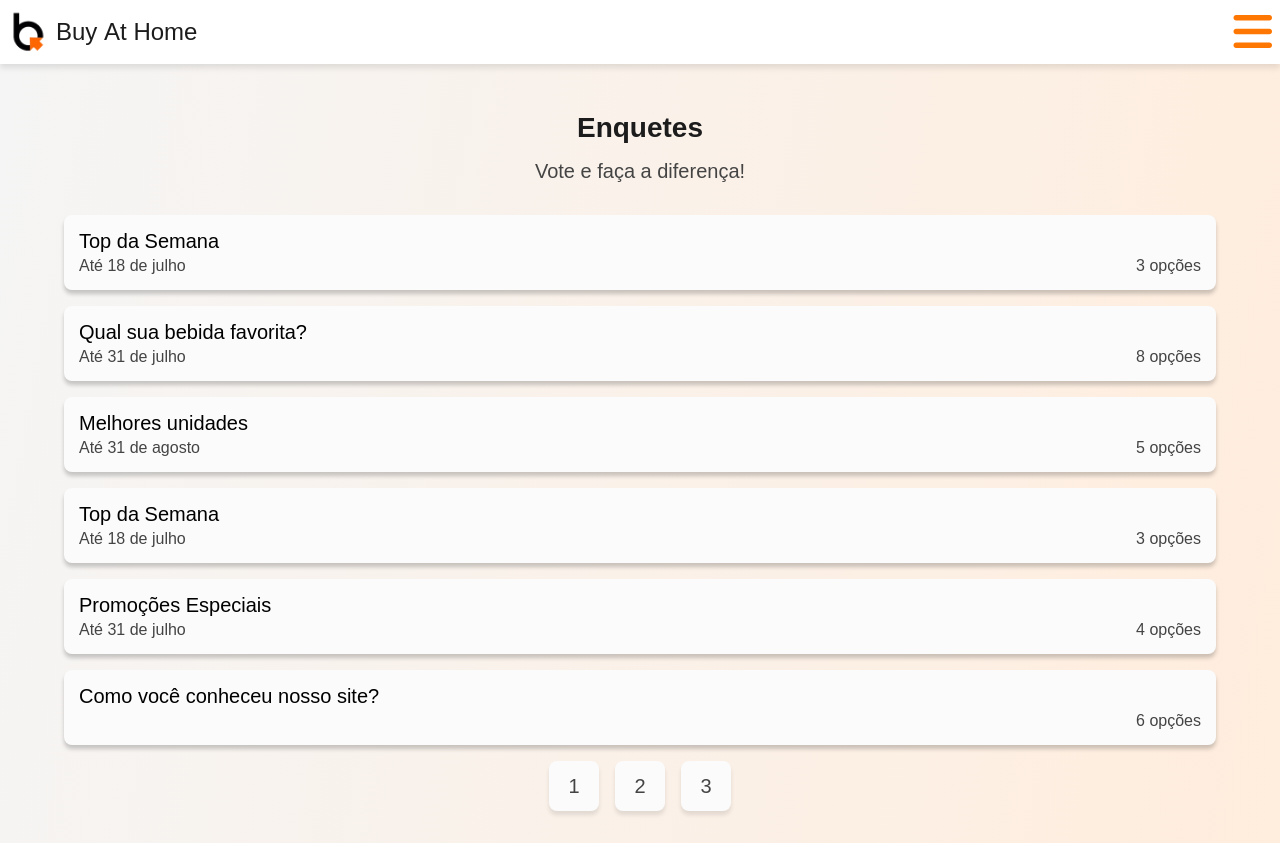
After one commit to thz006/PsyCoders, a PHP site: page /App/Views/enquetes.php in a window 1280 px wide. The commit adds this page. Run offline with PHP 8.4, Linux system fonts and the light colour scheme; some web fonts are replaced.

Commit message:
feat: feito front da tela de listar enquetes e adicionei scroll smooth no root.css

```diff
--- /dev/null
+++ b/App/Views/enquetes.php
@@ -0,0 +1,89 @@
+<?php include '../../Public/includes/header.php'; ?>
+<title>Enquetes</title>
+
+<body class="enquetes-body">
+    <!-- puxando sidebar/navbar da tela de votarProduto pois já esta pronta -->
+	<div class="votarProduto-Sidebar">
+
+		<div class="votarProduto-logo">
+			<img src="../../Public/img/logo.avif" alt="">
+			<h1>Buy <span>At</span> Home</h1>
+		</div>
+
+		<div class="votarProduto-burguer">
+			<i class="fa-solid fa-bars"></i>
+		</div>
+
+	</div>
+
+    <section class="enquetes-section">
+
+        <div class="enquetes-sectionText">
+            <h1>Enquetes</h1>
+            <p>Vote e faça a diferença!</p>
+        </div>
+
+        <div class="enquetes-container">
+
+
+            <div class="enquete-card">
+                <h1>Top da Semana</h1>
+                <div class="enquete-info">
+                    <p>Até 18 de julho</p>
+                    <p>3 opções</p>
+                </div>
+            </div>
+
+
+            <div class="enquete-card">
+                <h1>Qual sua bebida favorita?</h1>
+                <div class="enquete-info">
+                    <p>Até 31 de julho</p>
+                    <p>8 opções</p>
+                </div>
+            </div>
+
+            <div class="enquete-card">
+                <h1>Melhores unidades</h1>
+                <div class="enquete-info">
+                    <p>Até 31 de agosto</p>
+                    <p>5 opções</p>
+                </div>
+            </div>
+
+            <div class="enquete-card">
+                <h1>Top da Semana</h1>
+                <div class="enquete-info">
+                    <p>Até 18 de julho</p>
+                    <p>3 opções</p>
+                </div>
+            </div>
+
+            <div class="enquete-card">
+                <h1>Promoções Especiais</h1>
+                <div class="enquete-info">
+                    <p>Até 31 de julho</p>
+                    <p>4 opções</p>
+                </div>
+            </div>
+
+            <div class="enquete-card">
+                <h1>Como você conheceu nosso site?</h1>
+                <div class="enquete-info">
+                    <p></p>
+                    <p>6 opções</p>
+                </div>
+            </div>
+
+            <div class="enquete-pagination">
+                <button>1</button>
+                <button>2</button>
+                <button>3</button>
+            </div>
+
+        </div>
+
+    </section>
+
+
+</body>
--- /dev/null
+++ b/Public/css/enquetes.css
@@ -0,0 +1,84 @@
+.enquetes-body{
+	background: linear-gradient(280deg, #FFEDDD, #F5F5F5)
+}
+
+.enquetes-section{
+    margin-top: 7rem;
+}
+
+.enquetes-sectionText{
+    display: flex;
+    flex-direction: column;
+    align-items: center;
+    gap: 1rem;
+}
+
+
+.enquetes-sectionText h1{
+	font-size: 1.75rem;
+	font-weight: 600;
+	color: #1C1C1C;
+
+}
+
+.enquetes-sectionText p{
+	color: #444444;
+	font-size: 1.25rem;
+}
+
+.enquetes-container{
+    display: flex;
+    flex-direction: column;
+    align-items: center;
+    margin-top: 2rem;
+    gap: 1rem;
+    margin-bottom: 2rem;
+}
+
+.enquete-card{
+    display: flex;
+    flex-direction: column;
+    justify-content: center;
+    width: 90%;
+    height: 75px;
+    border-radius: 8px;
+    padding: 15px;
+    background-color: #FBFBFB;
+    box-shadow: 0 4px 4px 0 rgba(0, 0, 0, 0.2);
+    gap: 0.25rem;
+}
+
+.enquete-info{
+    display: flex;
+    justify-content: space-between;
+}
+
+.enquete-card h1{
+    font-size: 1.25rem;
+    font-weight: 500;
+}
+
+.enquete-card p{
+    font-size: 1rem;
+    font-weight: 500;
+    color: #444444;
+}
+
+.enquete-pagination{
+    display: flex;
+    align-items: center;
+    justify-content: center;
+    width: 100%;
+    gap: 1rem;
+}
+
+.enquete-pagination button{
+    width: 50px;
+    height: 50px;
+    border-radius: 8px;
+    background-color: #FBFBFB;
+    color: #444444;
+    box-shadow: 0 4px 4px 0 rgba(0, 0, 0, 0.1);
+    border: none;
+    font-size: 1.25rem;
+}
--- a/Public/css/main.css
+++ b/Public/css/main.css
@@ -10,3 +10,4 @@
 @import url(editarProduto.css);
 @import url(editarEnquete.css);
 @import url(votarProduto.css);
+@import url(enquetes.css);
--- a/Public/css/root.css
+++ b/Public/css/root.css
@@ -3,5 +3,6 @@
     margin: 0;
     padding: 0;
     box-sizing: border-box;
+    scroll-behavior: smooth;
     font-family: 'Poppins', sans-serif;
 }
```
Also changed, not shown: App/Views/votarProduto.php (+4 -3 lines).
